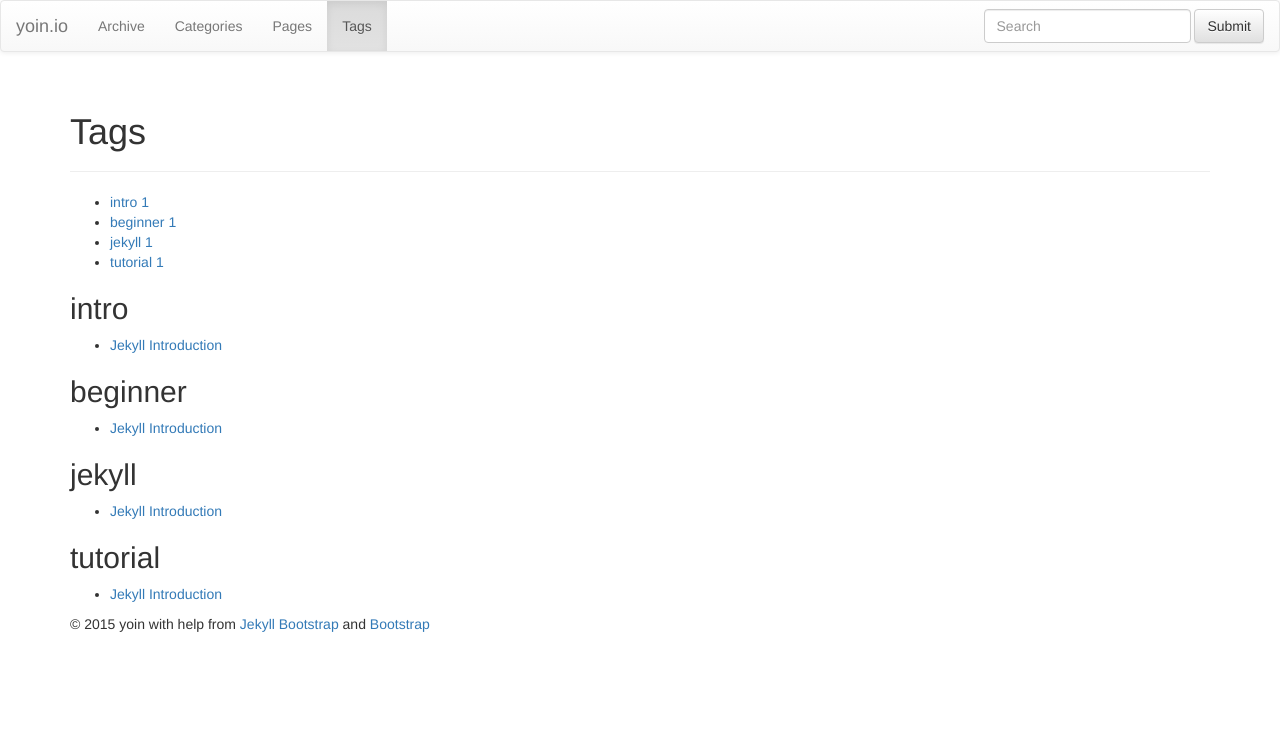
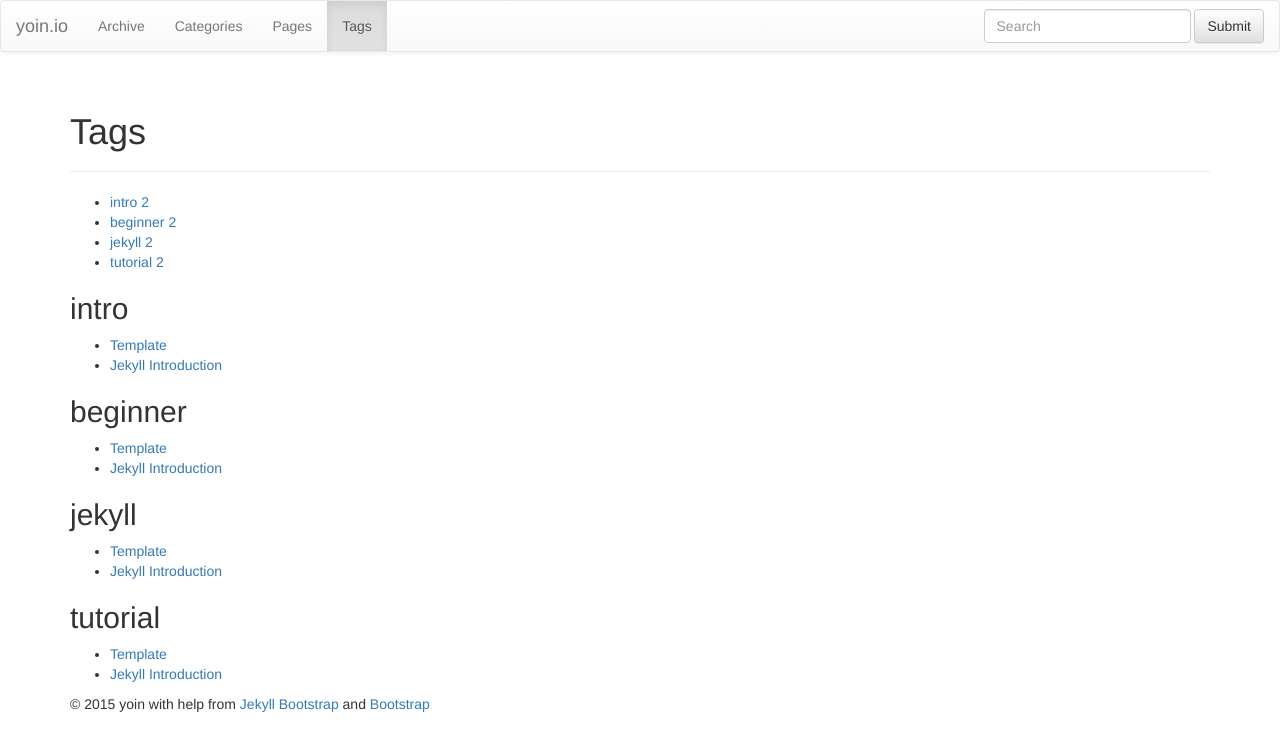
Before and after one commit to jongpieter/yoin, a Jekyll site: the page built from tags.html, in a window 1280 px wide. Shown: the top 751 px of the page. Built offline with Jekyll 4.4.1, drawn with Linux system fonts in a browser that asks for light colours; nearby versions of some CDN libraries; library files that are not in the unit come from our copies; some of the changed lines change nothing that is shown.

Commit message:
Add template post

```diff
--- a/_config.yml
+++ b/_config.yml
@@ -82,7 +82,7 @@ JB :
   comments :
     provider : disqus
     disqus :
-      short_name : yoin
+      short_name : channel-yoin
     livefyre :
       site_id : 123
     intensedebate :
--- /dev/null
+++ b/_posts/2015-08-01-template.md
@@ -0,0 +1,412 @@
+---
+layout: post
+category : template
+tagline: "Template post"
+tags : [intro, beginner, jekyll, tutorial]
+---
+{% include JB/setup %}
+
+This Jekyll introduction will outline specifically  what Jekyll is and why you would want to use it.
+Directly following the intro we'll learn exactly _how_ Jekyll does what it does.
+
+## Overview
+
+### What is Jekyll?
+
+Jekyll is a parsing engine bundled as a ruby gem used to build static websites from
+dynamic components such as templates, partials, liquid code, markdown, etc. Jekyll is known as "a simple, blog aware, static site generator".
+
+### Examples
+
+This website is created with Jekyll. [Other Jekyll websites](https://github.com/mojombo/jekyll/wiki/Sites).
+
+
+
+### What does Jekyll Do?
+
+Jekyll is a ruby gem you install on your local system.
+Once there you can call `jekyll --server` on a directory and provided that directory
+is setup in a way jekyll expects, it will do magic stuff like parse markdown/textile files,
+compute categories, tags, permalinks, and construct your pages from layout templates and partials.
+
+Once parsed, Jekyll stores the result in a self-contained static `_site` folder.
+The intention here is that you can serve all contents in this folder statically from a plain static web-server.
+
+You can think of Jekyll as a normalish dynamic blog but rather than parsing content, templates, and tags
+on each request, Jekyll does this once _beforehand_ and caches the _entire website_ in a folder for serving statically.
+
+### Jekyll is Not Blogging Software
+
+**Jekyll is a parsing engine.**
+
+Jekyll does not come with any content nor does it have any templates or design elements.
+This is a common source of confusion when getting started.
+Jekyll does not come with anything you actually use or see on your website - you have to make it.
+
+### Why Should I Care?
+
+Jekyll is very minimalistic and very efficient.
+The most important thing to realize about Jekyll is that it creates a static representation of your website requiring only a static web-server.
+Traditional dynamic blogs like Wordpress require a database and server-side code.
+Heavily trafficked dynamic blogs must employ a caching layer that ultimately performs the same job Jekyll sets out to do; serve static content.
+
+Therefore if you like to keep things simple and you prefer the command-line over an admin panel UI then give Jekyll a try.
+
+**Developers like Jekyll because we can write content like we write code:**
+
+- Ability to write content in markdown or textile in your favorite text-editor.
+- Ability to write and preview your content via localhost.
+- No internet connection required.
+- Ability to publish via git.
+- Ability to host your blog on a static web-server.
+- Ability to host freely on GitHub Pages.
+- No database required.
+
+# How Jekyll Works
+
+The following is a complete but concise outline of exactly how Jekyll works.
+
+Be aware that core concepts are introduced in rapid succession without code examples.
+This information is not intended to specifically teach you how to do anything, rather it
+is intended to give you the _full picture_ relative to what is going on in Jekyll-world.
+
+Learning these core concepts should help you avoid common frustrations and ultimately
+help you better understand the code examples contained throughout Jekyll-Bootstrap.
+
+
+## Initial Setup
+
+After [installing jekyll](/index.html#start-now) you'll need to format your website directory in a way jekyll expects.
+Jekyll-bootstrap conveniently provides the base directory format.
+
+### The Jekyll Application Base Format
+
+Jekyll expects your website directory to be laid out like so:
+
+    .
+    |-- _config.yml
+    |-- _includes
+    |-- _layouts
+    |   |-- default.html
+    |   |-- post.html
+    |-- _posts
+    |   |-- 2011-10-25-open-source-is-good.markdown
+    |   |-- 2011-04-26-hello-world.markdown
+    |-- _site
+    |-- index.html
+    |-- assets
+        |-- css
+            |-- style.css
+        |-- javascripts
+
+
+- **\_config.yml**
+	Stores configuration data.
+
+- **\_includes**
+	This folder is for partial views.
+
+- **\_layouts**
+	This folder is for the main templates your content will be inserted into.
+	You can have different layouts for different pages or page sections.
+
+- **\_posts**
+	This folder contains your dynamic content/posts.
+	the naming format is required to be `@YEAR-MONTH-DATE-title.MARKUP@`.
+
+- **\_site**
+	This is where the generated site will be placed once Jekyll is done transforming it.
+
+- **assets**
+	This folder is not part of the standard jekyll structure.
+	The assets folder represents _any generic_ folder you happen to create in your root directory.
+	Directories and files not properly formatted for jekyll will be left untouched for you to serve normally.
+
+(read more: <https://github.com/mojombo/jekyll/wiki/Usage>)
+
+
+### Jekyll Configuration
+
+Jekyll supports various configuration options that are fully outlined here:
+(<https://github.com/mojombo/jekyll/wiki/Configuration>)
+
+
+
+
+## Content in Jekyll
+
+Content in Jekyll is either a post or a page.
+These content "objects" get inserted into one or more templates to build the final output for its respective static-page.
+
+### Posts and Pages
+
+Both posts and pages should be written in markdown, textile, or HTML and may also contain Liquid templating syntax.
+Both posts and pages can have meta-data assigned on a per-page basis such as title, url path, as well as arbitrary custom meta-data.
+
+### Working With Posts
+
+**Creating a Post**
+Posts are created by properly formatting a file and placing it the `_posts` folder.
+
+**Formatting**
+A post must have a valid filename in the form `YEAR-MONTH-DATE-title.MARKUP` and be placed in the `_posts` directory.
+If the data format is invalid Jekyll will not recognize the file as a post. The date and title are automatically parsed from the filename of the post file.
+Additionally, each file must have [YAML Front-Matter](https://github.com/mojombo/jekyll/wiki/YAML-Front-Matter) prepended to its content.
+YAML Front-Matter is a valid YAML syntax specifying meta-data for the given file.
+
+**Order**
+Ordering is an important part of Jekyll but it is hard to specify a custom ordering strategy.
+Only reverse chronological and chronological ordering is supported in Jekyll.
+
+Since the date is hard-coded into the filename format, to change the order, you must change the dates in the filenames.
+
+**Tags**
+Posts can have tags associated with them as part of their meta-data.
+Tags may be placed on posts by providing them in the post's YAML front matter.
+You have access to the post-specific tags in the templates. These tags also get added to the sitewide collection.
+
+**Categories**
+Posts may be categorized by providing one or more categories in the YAML front matter.
+Categories offer more significance over tags in that they can be reflected in the URL path to the given post.
+Note categories in Jekyll work in a specific way.
+If you define more than one category you are defining a category hierarchy "set".
+Example:
+
+    ---
+    title :  Hello World
+    categories : [lessons, beginner]
+    ---
+
+This defines the category hierarchy "lessons/beginner". Note this is _one category_ node in Jekyll.
+You won't find "lessons" and "beginner" as two separate categories unless you define them elsewhere as singular categories.
+
+### Working With Pages
+
+**Creating a Page**
+Pages are created by properly formatting a file and placing it anywhere in the root directory or subdirectories that do _not_ start with an underscore.
+
+**Formatting**
+In order to register as a Jekyll page the file must contain [YAML Front-Matter](https://github.com/mojombo/jekyll/wiki/YAML-Front-Matter).
+Registering a page means 1) that Jekyll will process the page and 2) that the page object will be available in the `site.pages` array for inclusion into your templates.
+
+**Categories and Tags**
+Pages do not compute categories nor tags so defining them will have no effect.
+
+**Sub-Directories**
+If pages are defined in sub-directories, the path to the page will be reflected in the url.
+Example:
+
+    .
+    |-- people
+        |-- bob
+            |-- essay.html
+
+This page will be available at `http://yourdomain.com/people/bob/essay.html`
+
+
+**Recommended Pages**
+
+- **index.html**
+  You will always want to define the root index.html page as this will display on your root URL.
+- **404.html**
+  Create a root 404.html page and GitHub Pages will serve it as your 404 response.
+- **sitemap.html**
+  Generating a sitemap is good practice for SEO.
+- **about.html**
+  A nice about page is easy to do and gives the human perspective to your website.
+
+
+## Templates in Jekyll
+
+Templates are used to contain a page's or post's content.
+All templates have access to a global site object variable: `site` as well as a page object variable: `page`.
+The site variable holds all accessible content and metadata relative to the site.
+The page variable holds accessible data for the given page or post being rendered at that point.
+
+**Create a Template**
+Templates are created by properly formatting a file and placing it in the `_layouts` directory.
+
+**Formatting**
+Templates should be coded in HTML and contain YAML Front Matter.
+All templates can contain Liquid code to work with your site's data.
+
+**Rending Page/Post Content in a Template**
+There is a special variable in all templates named : `content`.
+The `content` variable holds the page/post content including any sub-template content previously defined.
+Render the content variable wherever you want your main content to be injected into your template:
+
+{% capture text %}...
+<body>
+  <div id="sidebar"> ... </div>
+  <div id="main">
+    |.{content}.|
+  </div>
+</body>
+...{% endcapture %}
+{% include JB/liquid_raw %}
+
+### Sub-Templates
+
+Sub-templates are exactly templates with the only difference being they
+define another "root" layout/template within their YAML Front Matter.
+This essentially means a template will render inside of another template.
+
+### Includes
+In Jekyll you can define include files by placing them in the `_includes` folder.
+Includes are NOT templates, rather they are just code snippets that get included into templates.
+In this way, you can treat the code inside includes as if it was native to the parent template.
+
+Any valid template code may be used in includes.
+
+
+## Using Liquid for Templating
+
+Templating is perhaps the most confusing and frustrating part of Jekyll.
+This is mainly due to the fact that Jekyll templates must use the Liquid Templating Language.
+
+### What is Liquid?
+
+[Liquid](https://github.com/Shopify/liquid) is a secure templating language developed by [Shopify](http://shopify.com).
+Liquid is designed for end-users to be able to execute logic within template files
+without imposing any security risk on the hosting server.
+
+Jekyll uses Liquid to generate the post content within the final page layout structure and as the primary interface for working with
+your site and post/page data.
+
+### Why Do We Have to Use Liquid?
+
+GitHub uses Jekyll to power [GitHub Pages](http://pages.github.com/).
+GitHub cannot afford to run arbitrary code on their servers so they lock developers down via Liquid.
+
+### Liquid is Not Programmer-Friendly.
+
+The short story is liquid is not real code and its not intended to execute real code.
+The point being you can't do jackshit in liquid that hasn't been allowed explicitly by the implementation.
+What's more you can only access data-structures that have been explicitly passed to the template.
+
+In Jekyll's case it is not possible to alter what is passed to Liquid without hacking the gem or running custom plugins.
+Both of which cannot be supported by GitHub Pages.
+
+As a programmer - this is very frustrating.
+
+But rather than look a gift horse in the mouth we are going to
+suck it up and view it as an opportunity to work around limitations and adopt client-side solutions when possible.
+
+**Aside**
+My personal stance is to not invest time trying to hack liquid. It's really unnecessary
+_from a programmer's_ perspective. That is to say if you have the ability to run custom plugins (i.e. run arbitrary ruby code)
+you are better off sticking with ruby. Toward that end I've built [Mustache-with-Jekyll](http://github.com/plusjade/mustache-with-jekyll)
+
+
+## Static Assets
+
+Static assets are any file in the root or non-underscored subfolders that are not pages.
+That is they have no valid YAML Front Matter and are thus not treated as Jekyll Pages.
+
+Static assets should be used for images, css, and javascript files.
+
+
+
+
+## How Jekyll Parses Files
+
+Remember Jekyll is a processing engine. There are two main types of parsing in Jekyll.
+
+- **Content parsing.**
+	This is done with textile or markdown.
+- **Template parsing.**
+  This is done with the liquid templating language.
+
+And thus there are two main types of file formats needed for this parsing.
+
+- **Post and Page files.**
+  All content in Jekyll is either a post or a page so valid posts and pages are parsed with markdown or textile.
+- **Template files.**
+	These files go in `_layouts` folder and contain your blogs **templates**. They should be made in HTML with the help of Liquid syntax.
+	Since include files are simply injected into templates they are essentially parsed as if they were native to the template.
+
+**Arbitrary files and folders.**
+Files that _are not_ valid pages are treated as static content and pass through
+Jekyll untouched and reside on your blog in the exact structure and format they originally existed in.
+
+### Formatting Files for Parsing.
+
+We've outlined the need for valid formatting using **YAML Front Matter**.
+Templates, posts, and pages all need to provide valid YAML Front Matter even if the Matter is empty.
+This is the only way Jekyll knows you want the file processed.
+
+YAML Front Matter must be prepended to the top of template/post/page files:
+
+    ---
+    layout: post
+    category : pages
+    tags : [how-to, jekyll]
+    ---
+
+    ... contents ...
+
+Three hyphens on a new line start the Front-Matter block and three hyphens on a new line end the block.
+The data inside the block must be valid YAML.
+
+Configuration parameters for YAML Front-Matter is outlined here:
+[A comprehensive explanation of YAML Front Matter](https://github.com/mojombo/jekyll/wiki/YAML-Front-Matter)
+
+#### Defining Layouts for Posts and Templates Parsing.
+
+The `layout` parameter in the YAML Front Matter defines the template file for which the given post or template should be injected into.
+If a template file specifies its own layout, it is effectively being used as a `sub-template.`
+That is to say loading a post file into a template file that refers to another template file with work in the way you'd expect; as a nested sub-template.
+
+
+
+
+
+## How Jekyll Generates the Final Static Files.
+
+Ultimately, Jekyll's job is to generate a static representation of your website.
+The following is an outline of how that's done:
+
+1. **Jekyll collects data.**
+  Jekyll scans the posts directory and collects all posts files as post objects. It then scans the layout assets and collects those and finally scans other directories in search of pages.
+
+2. **Jekyll computes data.**
+  Jekyll takes these objects, computes metadata (permalinks, tags, categories, titles, dates) from them and constructs one
+  big `site` object that holds all the posts, pages, layouts, and respective metadata.
+  At this stage your site is one big computed ruby object.
+
+3. **Jekyll liquifies posts and templates.**
+  Next jekyll loops through each post file and converts (through markdown or textile) and **liquifies** the post inside of its respective layout(s).
+  Once the post is parsed and liquified inside the the proper layout structure, the layout itself is "liquified".
+	**Liquification** is defined as follows: Jekyll initiates a Liquid template, and passes a simpler hash representation of the ruby site object as well as a simpler
+  hash representation of the ruby post object. These simplified data structures are what you have access to in the templates.
+
+3. **Jekyll generates output.**
+	Finally the liquid templates are "rendered", thereby processing any liquid syntax provided in the templates
+	and saving the final, static representation of the file.
+
+**Notes.**
+Because Jekyll computes the entire site in one fell swoop, each template is given access to
+a global `site` hash that contains useful data. It is this data that you'll iterate through and format
+using the Liquid tags and filters in order to render it onto a given page.
+
+Remember, in Jekyll you are an end-user. Your API has only two components:
+
+1. The manner in which you setup your directory.
+2. The liquid syntax and variables passed into the liquid templates.
+
+All the data objects available to you in the templates via Liquid are outlined in the **API Section** of Jekyll-Bootstrap.
+You can also read the original documentation here: <https://github.com/mojombo/jekyll/wiki/Template-Data>
+
+## Conclusion
+
+I hope this paints a clearer picture of what Jekyll is doing and why it works the way it does.
+As noted, our main programming constraint is the fact that our API is limited to what is accessible via Liquid and Liquid only.
+
+Jekyll-bootstrap is intended to provide helper methods and strategies aimed at making it more intuitive and easier to work with Jekyll =)
+
+**Thank you** for reading this far.
+
+## Next Steps
+
+Please take a look at [{{ site.categories.api.first.title }}]({{ BASE_PATH }}{{ site.categories.api.first.url }})
+or jump right into [Usage]({{ BASE_PATH }}{{ site.categories.usage.first.url }}) if you'd like.
```
